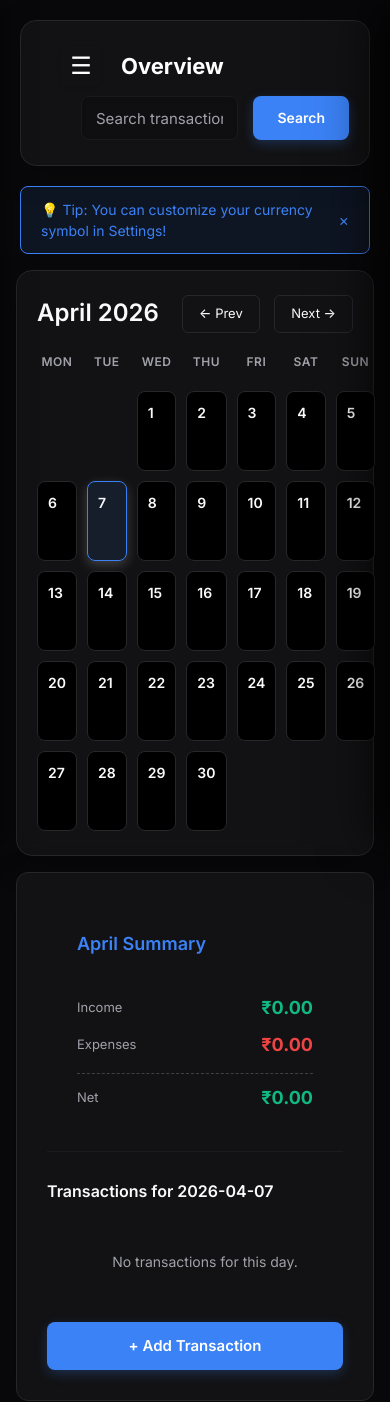
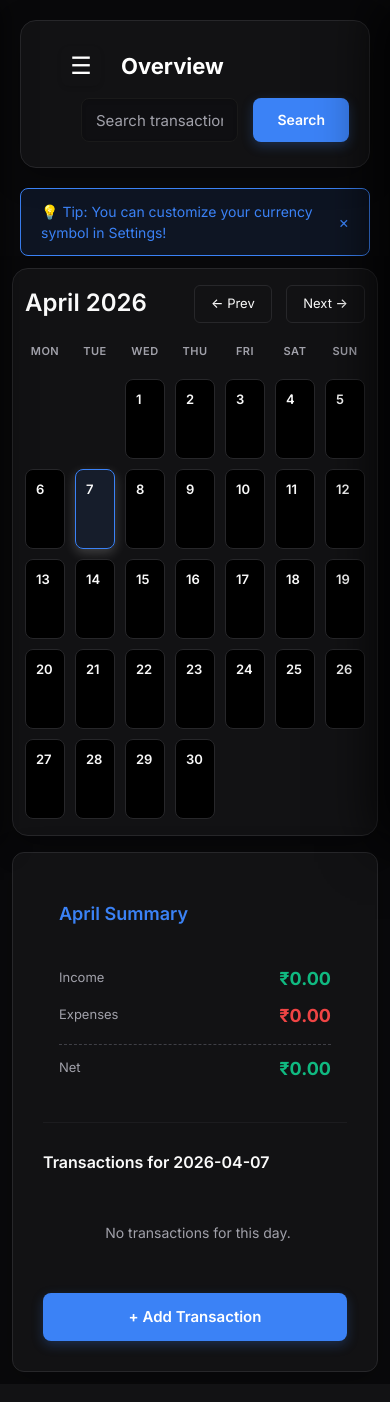
Before and after one commit to dariofdo2006-lgtm/project, a Flask app: page / in a window 390 px wide. Shown: the top 1402 px of the page. After the commit the page ends 1372 px from the top, so only its background shows below. Run offline with Flask 3, Linux system fonts and the light colour scheme; the visitor is signed in with stand-in values (Sample User, id 1); data that the repository does not hold is empty; parts of the project's set-up code (start-up, migrations or seed data) failed here and were passed over; some libraries are stand-ins or nearby versions.

Commit message:
UI: Improve mobile responsive layout and add sidebar overlay

```diff
--- a/static/app.js
+++ b/static/app.js
@@ -31,6 +31,8 @@ function apiFetch(url, options = {}) {
 
 function toggleMobileSidebar() {
     document.querySelector('.sidebar').classList.toggle('active');
+    const overlay = document.querySelector('.sidebar-overlay');
+    if (overlay) overlay.classList.toggle('active');
 }
 
 // Ensure collapsible menus stay open if a child is active
--- a/static/style.css
+++ b/static/style.css
@@ -889,6 +889,18 @@ h1, h2, h3, .topbar-title, .cal-title, .summary-title {
     flex-wrap: wrap;
 }
 
+.sidebar-overlay {
+    display: none;
+    position: fixed;
+    top: 0; left: 0; right: 0; bottom: 0;
+    background: rgba(0,0,0,0.6);
+    z-index: 998;
+    backdrop-filter: blur(2px);
+}
+.sidebar-overlay.active {
+    display: block;
+}
+
 /* --- MOBILE RESPONSIVE --- */
 @media (max-width: 768px) {
     .mobile-only {
@@ -918,7 +930,7 @@ h1, h2, h3, .topbar-title, .cal-title, .summary-title {
     .dashboard-panes {
         flex-direction: column;
         overflow-y: visible;
-        padding: 16px;
+        padding: 12px;
         gap: 16px;
     }
 
@@ -927,17 +939,18 @@ h1, h2, h3, .topbar-title, .cal-title, .summary-title {
         width: 100%;
         min-width: unset;
         height: auto;
-        padding: 24px 20px;
+        padding: 16px 12px;
     }
 
     .topbar {
-        padding: 0 16px;
+        padding: 16px;
         flex-wrap: wrap;
+        height: auto;
     }
 
     .topbar-search {
         width: 100%;
-        margin-top: 10px;
+        margin-top: 12px;
     }
 
     .topbar-search form {
@@ -958,7 +971,41 @@ h1, h2, h3, .topbar-title, .cal-title, .summary-title {
     }
     .side-panel.active { right: 0; }
 
-    .cal-title { font-size: 20px; }
+    .cal-title { font-size: 18px; }
+
+    .calendar-day {
+        min-height: 50px;
+        padding: 6px;
+    }
+
+    .calendar-day-num {
+        font-size: 13px;
+    }
+
+    .calendar-day-header {
+        font-size: 11px;
+    }
+
+    .stats-grid {
+        grid-template-columns: 1fr;
+        padding: 10px 16px;
+    }
+
+    .summary-header {
+        padding: 20px 16px 10px;
+    }
+
+    .transactions {
+        padding: 10px 16px;
+    }
+
+    .add-btn {
+        margin: 10px 16px 20px;
+    }
+
+    .transaction-card {
+        padding: 12px;
+    }
 }
 
 /* --- CALCULATOR PAGE --- */
--- a/templates/base.html
+++ b/templates/base.html
@@ -13,6 +13,7 @@
 </head>
 <body>
     <div class="dashboard-layout">
+        <div class="sidebar-overlay" onclick="toggleMobileSidebar()"></div>
         <!-- Sidebar -->
         <aside class="sidebar">
             <div class="sidebar-header">
```
